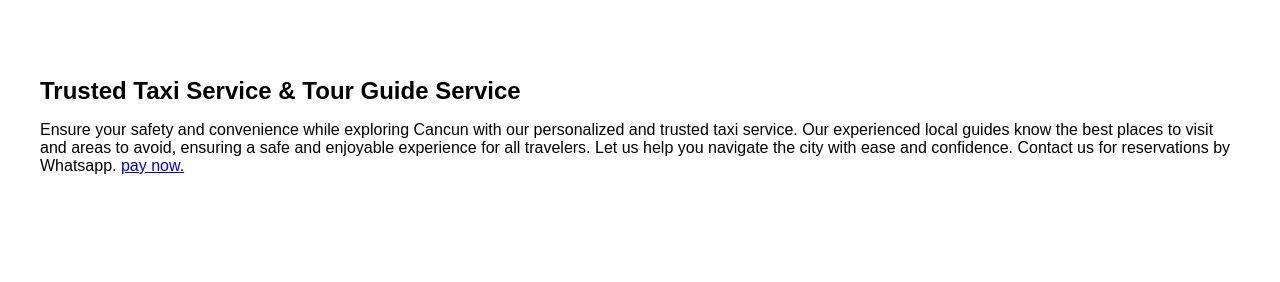
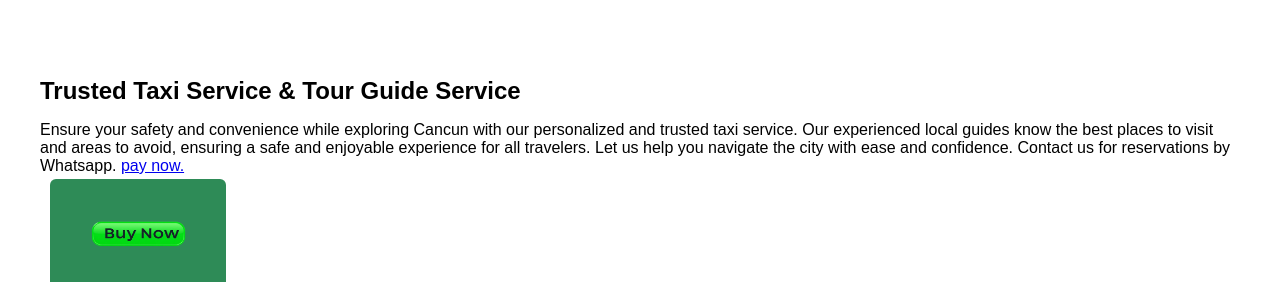
Before and after one commit to globalparadise24/cancuntravel-fr-en, a plain HTML site: page index.html in a window 1280 px wide. Shown: the part 5550-5832 px from the top of the page. Drawn offline with Linux system fonts and the light colour scheme.

Commit message:
Update index.html

```diff
--- a/index.html
+++ b/index.html
@@ -144,7 +144,9 @@
                 <p>Ensure your safety and convenience while exploring Cancun with our personalized and trusted taxi service. Our experienced local guides know the best places to visit and areas to avoid, ensuring a safe and enjoyable experience for all travelers. Let us help you navigate the city with ease and confidence. Contact us for reservations by Whatsapp. <a href="https://globalparadise24.github.io/payment/">pay now.</a></p>
                 <div class="links">
                     <form action="https://globalparadise24.github.io/payment/" method="get" target="_blank">
-                        <input type="image" src="freepik_br_4f1d9e9f-c3be-40fb-838e-b8b2e70c32e8.png" border="0" name="submit" title="Redirect to Payment Page" alt="Redirect to Payment Page">
+                        <input type="image" src="freepik_br_4f1d9e9f-c3be-40fb-838e-b8b2e70c32e8.png" border="0" name="submit" title="Redirect to Payment Page" alt="Redirect to Payment Page" style="
+                        height: 100px;
+                        width: 160px;>
                     </form>
                     <a href="https://wa.me/message/Q5O4CYKRXBTHC1" class="contact-us-inline" target="_blank">
                         <img src="Untitled image.png" alt="WhatsApp"> <!-- Replace 'Untitled image.png' with the path to your WhatsApp logo image -->
```
